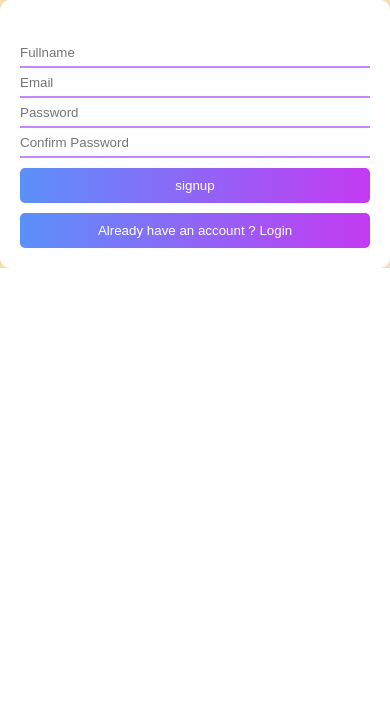
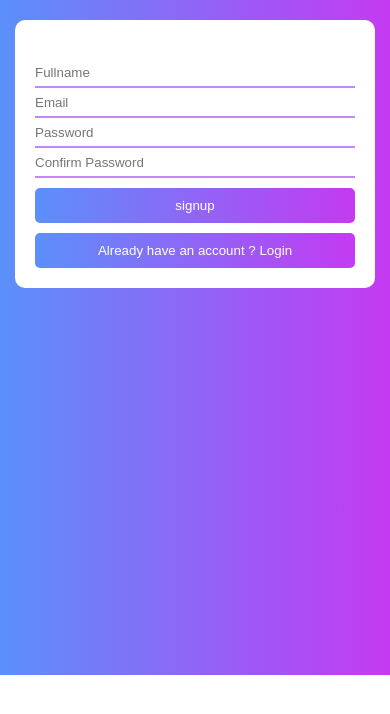
Before and after one commit to iamxerrycan/Registration-, a React (Create React App) app: page / in a window 390 px wide. Shown: the top 714 px of the page. Built offline with nearby package versions, Linux system fonts and the light colour scheme.

Commit message:
form updated

```diff
--- a/src/components/registration.css
+++ b/src/components/registration.css
@@ -73,9 +73,14 @@ a {
 
 @media only screen and (max-width: 400px) {
   .container {
-    background-color: wheat;
     width: auto;
+    padding: 15px;
+    padding-top: 20px;
     height: auto;
+  }
+  .mainmain{
+    background-image: linear-gradient(to right, #5b90fa, #c43af2);
+    height: 80vh;
   }
   .reg-container {
     width: 100%;
```
